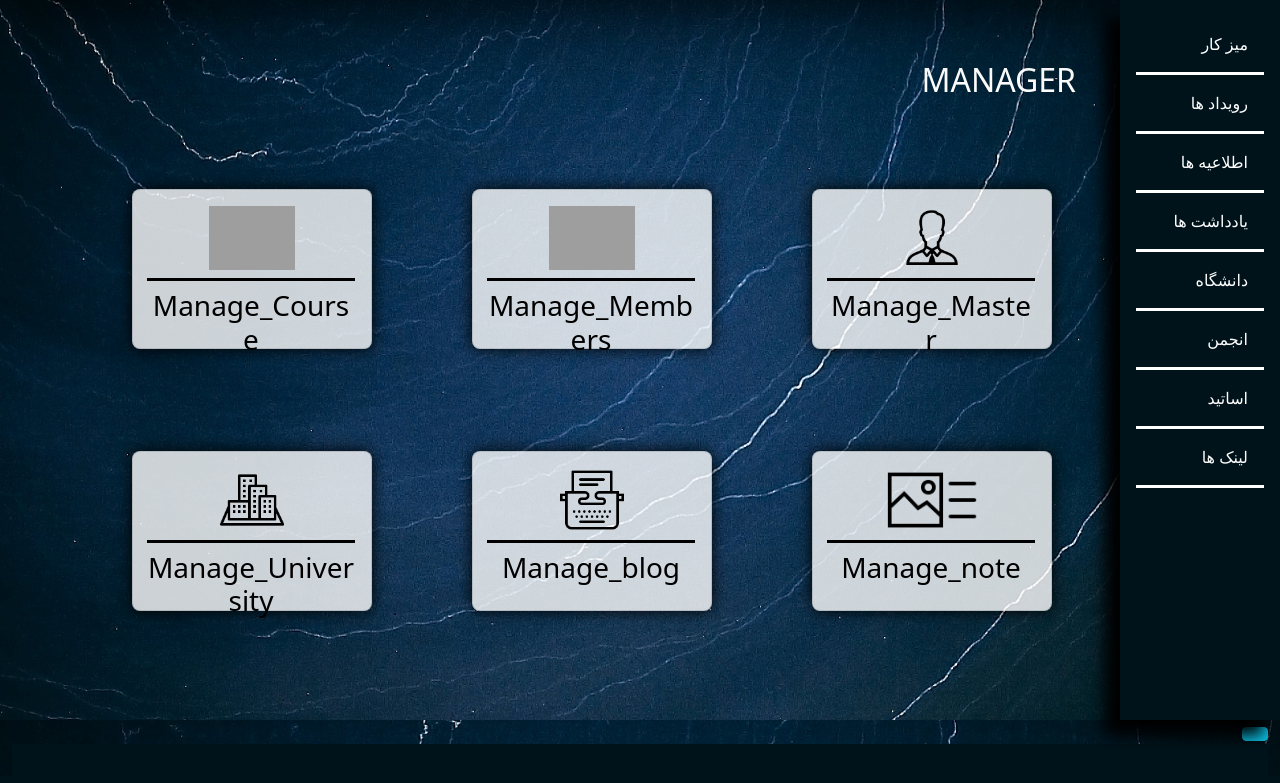
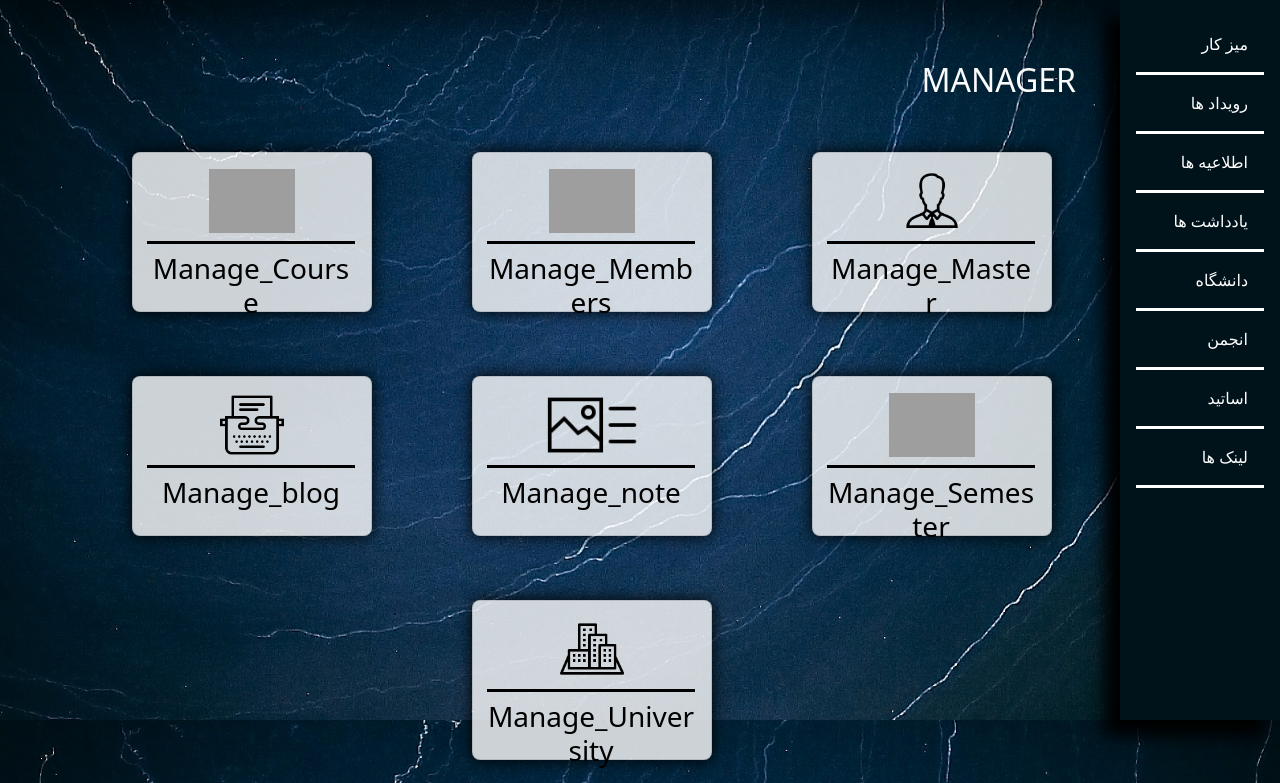
Before and after one commit to Gelareh-st/Electrical-Association-WebSite, a Django app: page /Manage in a window 1280 px wide. Shown: the part 80-863 px from the top of the page. Before the commit the page ends 824 px from the top, so only its background shows below. Run offline with Django 4.2, Linux system fonts and the light colour scheme; the visitor is signed in with stand-in values (Sample User, id 1); parts of the project's set-up code (start-up, migrations or seed data) failed here and were passed over; some libraries are stand-ins or nearby versions; grey boxes are pictures that could not be loaded.

Commit message:
CRUD Method for semester_courses and MErge Update and Manage for both semester_courses and Courses

```diff
--- a/web/Auxiliary_functions.py
+++ b/web/Auxiliary_functions.py
@@ -10,10 +10,33 @@
 #----------------------------------------------------------------------
 
 #Return Initial Fields as a dictionary for Member and Master Model
+from django.forms.models import model_to_dict
+def get_initial(model, obj):
+    initials = {
+                'People': model_to_dict(obj, fields=['name', 'Picture_URL', 'EmailAddress','LinkedIn', 'GitHub']),
 
-def get_initial(model, obj):
-    if model.__name__== "Master":
-        initial = {"Resume_Link": obj.Resume_Link}
-    else:
-        initial = {"position": obj.position}
-    return initial
+                'Master':
+                            model_to_dict(obj, fields = ['Resume_Linke', 'About'])
+                         ,
+                'Members':
+                            model_to_dict(obj, fields = ['position'])
+                           ,
+                'Courses':
+                            model_to_dict(obj, fields = ['title', 'description', 'tendency', 'Unit',
+                                            'Prerequisite', 'Simultaneous'])
+                           ,
+                'semester_courses':
+                            model_to_dict(obj, fields =['master', 'course', 'notes', 'start'])
+                           ,
+                }
+    return initials[model]
+
+
+
+
+def choice_Maker(model):
+    print(type(list(model.objects.all())[0]))
+    choices = list(map(lambda item: (item, item), list(model.objects.all())))
+    print('There')
+    print(type(choices[0][0]))
+    return choices
--- a/web/models.py
+++ b/web/models.py
@@ -148,5 +148,5 @@
     created_date = models.DateTimeField(auto_now_add = True)
     updated_date = models.DateTimeField(auto_now = True)
     class Meta:
-        verbose_name = 'semester_course'
+        verbose_name = 'Semester'
         verbose_name_plural = 'semester_courses'
--- a/web/urls.py
+++ b/web/urls.py
@@ -4,16 +4,19 @@
 from rest_framework import (
                             routers,
                             )
+from web.forms import CoursesForm, SemesterForm
 from web.models import (
                        Courses,
                        Master,
-                       Members
+                       Members,
+                       semester_courses
                        )
 from . import (
                views,
                )
 urlpatterns = [
     path("", views.Home, name = "Home"),
+    path("Manage", views.Manage.as_view(), name= "Manage"),
     path(r"Masters/", views.Master_list.as_view(),
          name="Master_view"),
     path(r"Members/", views.Members_list.as_view(),
@@ -30,20 +33,28 @@
     path("Course/<int:pk>/", views.Course_Detail.as_view(),
          name = "Course_Detail"),
 
+     path("Semester_Detail/<int:pk>/", views.Semester_Detail.as_view(), name = "Semester_Detail"),
+
     path("Manage/Master", views.Manage_Master.as_view(),
          name = "Manage_Master"),
     path("Manage/Member", views.Manage_Member.as_view(),
          name = "Manage_Members"),
 
-    path("Manage/Course", views.Manage_Courses.as_view(),
+    path("Manage/Course", views.Manage_Semester_Courses.as_view(extra_context=dict(model = Courses, form_class = CoursesForm)),
          name = "Manage_Course"),
+     path("Manage/Semester", views.Manage_Semester_Courses.as_view(extra_context=dict(model = semester_courses, form_class = SemesterForm)),
+         name = "Manage_Semester"),
+
     path("Manage/create_course", views.Create_Courses.as_view(),
           name = "Create_Course"),
-    path("Manage/del_Course/<int:pk>", views.DeleteCourse.as_view(),
-         name = "Delete_Course"),
-    path("Edit_Course/<int:pk>", views.Update_Course.as_view(), kwargs = dict(model = Courses),
+
+    path("Manage/Create_Semester", views.Create_Semester_Object.as_view(),
+          name = "Create_Semester"),
+
+    path("Edit_Course/<int:pk>", views.Update_Semester_Courses.as_view(), kwargs = dict(model = Courses),
          name = "Edit_Course"),
-
+    path("Edit_Semester/<int:pk>", views.Update_Semester_Courses.as_view(), kwargs = dict(model = semester_courses),
+          name = "Edit_Semester"),
     path("Manage/note", views.Manage_Member.as_view(),
          name = "Manage_note"),
 
@@ -53,7 +64,11 @@
     path("Manage/University", views.Manage_Member.as_view(),
          name = "Manage_University"),
 
-    path("Manage", views.Manage.as_view(), name= "Manage"),
+    path("Manage/del_Course/<int:pk>", views.DeleteCourse.as_view(),
+         name = "Delete_Course"),
+
+    path("Manage/del_Semester/<int:pk>", views.Delete_Semester_Course.as_view(),
+         name = "Delete_Semester"),
 
     path("Manage/Master/del_Master/<int:pk>", views.delete_Master.as_view(),
          name = "del_Master"),
--- a/web/views.py
+++ b/web/views.py
@@ -25,7 +25,8 @@
             CoursesForm,
             MasterForm,
             PeopleForm,
-            MembersForm
+            MembersForm,
+            SemesterForm
             )
 from web.Auxiliary_functions import (
              get_initial,
@@ -39,7 +40,7 @@
 from web.models import (Courses,
             Master, Master_Performance_Vote,
             Members,
-            People
+            People, semester_courses
             )
 
 message_url = "http://localhost:8000/apimessage/"
@@ -304,24 +305,27 @@
         context['url_patterns'] = get_urls()
         return context
 
+class Manage_Semester_Courses(LoginRequiredMixin, generic.TemplateView):
+    """
+    Prepair Manage Page for Courses and Semester_courses Objects
+    """
+    template_name = "manage_Semester&Courses.html"
+    def get_context_data(self, **kwargs):
+        context = super().get_context_data(**kwargs)
+        form_class = context['form_class']
+        model = context['model']
+        field_names = map(lambda item : item.name, list(model._meta.fields))
+        kwargs.update(dict(fields_names = field_names))
+        kwargs.update(dict(object_list = model.objects.all()))
+        kwargs.update(dict(Edit = False))
+        kwargs.update(dict(model_name = model.__name__))
+        kwargs.update(dict(Show_Address = f'{model._meta.verbose_name.title()}_Detail'))
+        kwargs.update(dict(create_address = f'Create_{model._meta.verbose_name.title()}'))
+        kwargs.update(dict(edit_address = f'Edit_{model._meta.verbose_name.title()}'))
+        kwargs.update(dict(delete_address = f'Delete_{model._meta.verbose_name.title()}'))
+        kwargs.update(dict(Form = form_class))
+        return super().get_context_data(**kwargs)
 
-class Manage_Courses(LoginRequiredMixin, generic.TemplateView):
-    form_class = CoursesForm
-    model = Courses
-    template_name = "manage_Courses.html"
-    def get_context_data(self, **kwargs):
-        field_names = map(lambda item : item.name, list(self.model._meta.fields))
-        kwargs.update(dict(fields_list = field_names))
-        kwargs.update(dict(object_list = self.model.objects.all()))
-        kwargs.update(dict(Edit = False))
-        kwargs.update(dict(model_name = self.model.__name__))
-        kwargs.update(dict(Show_Address = 'Course_Detail'))
-        kwargs.update(dict(create_address = 'Create_Course'))
-        kwargs.update(dict(edit_address = 'Edit_Course'))
-        kwargs.update(dict(delete_address = 'Delete_Course'))
-        kwargs.update(dict(Form = self.form_class))
-        print(f"object fields: {self.model._meta.fields}")
-        return super().get_context_data(**kwargs)
 
 class Create_Courses(LoginRequiredMixin, generic.CreateView):
     model = Courses
@@ -335,51 +339,52 @@
     fields = [
         'title', 'description', 'tendency', 'Unit', 'Prerequisite', 'Simultaneous'
     ]
-    success_url = reverse_lazy("Manage_Course")
-    permission_required = "Members.delete_post"
+    success_url = reverse_lazy(f"Manage_{model._meta.verbose_name.title()}")
+    permission_required = "Courses.delete_post"
     success_message = {"message":"object_deleted_successfuly"}
 
 
-class Update_Course(LoginRequiredMixin ,generic.TemplateView):
-    template_name = "Edit_Course.html"
+
+class Create_Semester_Object(LoginRequiredMixin, generic.CreateView):
+    model = semester_courses
+    form_class = SemesterForm
+    queryset = semester_courses.objects.all()
+    success_url = reverse_lazy('Manage_Semester')
+
+
+class Update_Semester_Courses(LoginRequiredMixin, generic.TemplateView):
+    """
+    Update Method for semester_courses and Courses object.
+    """
+    forms = {'Courses': CoursesForm, 'semester_courses':SemesterForm}
+    template_name = "Edit_Semester&Course.html"
     def get_context_data(self, **kwargs):
         model = kwargs["model"]
         context = super().get_context_data(**kwargs)
         obj = model.objects.get(id = kwargs['pk'])
         context['Items'] = model.objects.all()
-        context['Form'] = CoursesForm(initial = {'title' :obj.title, 'description': obj.description,
-                                               'tendency': obj.tendency, 'Unit': obj.Unit, 'Prerequisite': obj.Prerequisite, 'Simultaneous': obj.Simultaneous})
-        context['courses'] = Courses.objects.all()
+        # Chalange for Merging
+        context['Form'] = self.forms[model.__name__](initial = get_initial(model.__name__, obj))
         context['Edit'] = True
         context['title'] = f"Edit {model.__name__} Object"
         return context
     def post(self, request, **kwargs):
         model = kwargs["model"]
-        instance = get_object_or_404(Courses, id = kwargs['pk'])
-        course = CoursesForm(request.POST or None, instance = instance)
-        if course.is_valid():
-            course.save()
+        instance = get_object_or_404(model, id = kwargs['pk'])
+        form = self.forms[model.__name__](request.POST or None, instance = instance)
+        if form.is_valid():
+            form.save()
         else :
             return HTTPResponse("Somthing get Wrong Try Again")
-        return redirect("Manage_Course")
+        return redirect(f"Manage_{model._meta.verbose_name.title()}")
 
-class Manage_Courses(LoginRequiredMixin, generic.TemplateView):
-    form_class = CoursesForm
-    model = Courses
-    template_name = "manage_Courses.html"
-    def get_context_data(self, **kwargs):
-        field_names = map(lambda item : item.name, list(self.model._meta.fields))
-        kwargs.update(dict(fields_list = field_names))
-        kwargs.update(dict(object_list = self.model.objects.all()))
-        kwargs.update(dict(Edit = False))
-        kwargs.update(dict(model_name = self.model.__name__))
-        kwargs.update(dict(Show_Address = 'Course_Detail'))
-        kwargs.update(dict(create_address = 'Create_Course'))
-        kwargs.update(dict(edit_address = 'Edit_Course'))
-        kwargs.update(dict(delete_address = 'Delete_Course'))
-        kwargs.update(dict(Form = self.form_class))
-        print(f"object fields: {self.model._meta.fields}")
-        return super().get_context_data(**kwargs)
+class Delete_Semester_Course(LoginRequiredMixin, generic.DeleteView):
+    #need a layout template for manage objects and inherit them for others
+    model = semester_courses
+    fields = list(map(lambda item : item.name, list(model._meta.fields)))
+    success_url = reverse_lazy(f"Manage_{model._meta.verbose_name.title()}")
+    permission_required = "semester_courses.delete_post"
+    success_message = {"message":"object_deleted_successfuly"}
 
-class Create_Semester_Object(LoginRequiredMixin, generic.CreateView):
+class Semester_Detail(LoginRequiredMixin, generic.DeleteView):
     pass
```
Also changed, not shown: web/forms.py (+3 -7 lines), web/templates/manage_Semester&Courses.html (renamed from web/templates/manage_Courses.html, +14 -1 lines), web/templates/Edit_Semester&Course.html (renamed from web/templates/Edit_Course.html).
